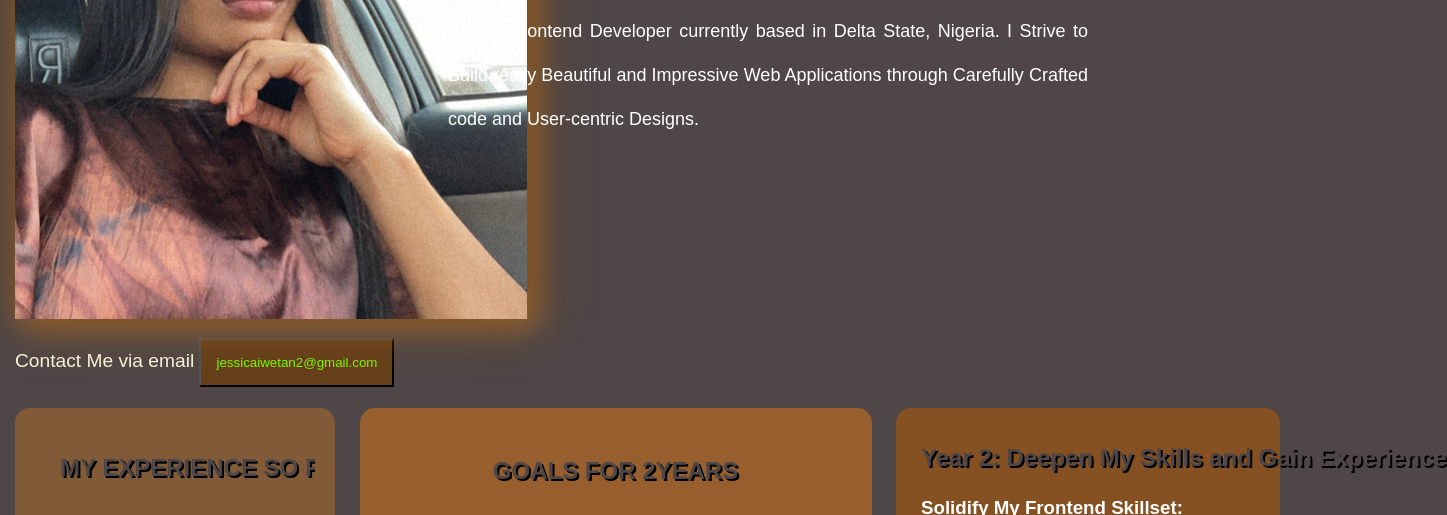
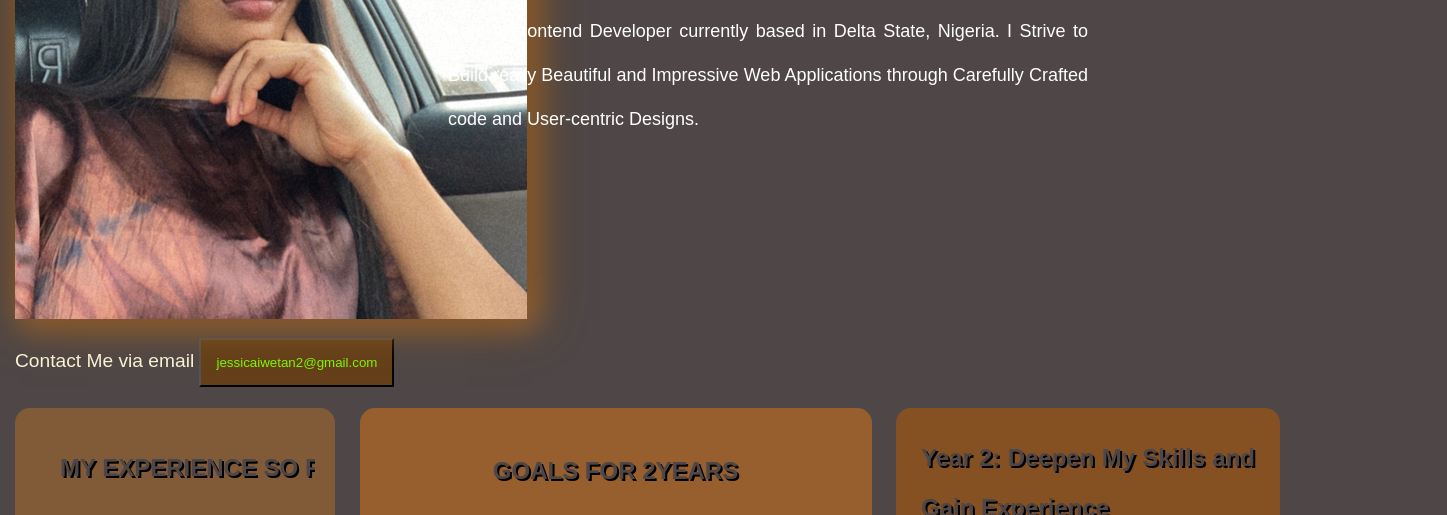
Before and after one commit to jessicaiwetan/hngTaskOne, a plain HTML site: page index.html in a window 1280 px wide. Shown: the part 285-800 px from the top of the page, 1447 px wide, since content can reach past the window. Drawn offline with Linux system fonts and the light colour scheme.

Commit message:
Update style.css

```diff
--- a/style.css
+++ b/style.css
@@ -199,7 +199,8 @@ font-family: cursive;
  .year-two h2 {
     color: rgb(79, 71, 71);
      text-shadow: 2px 2px black;
-     white-space: nowrap;
+     font-size: 24px;
+
  }
 
  .year-two h2 span {
```
